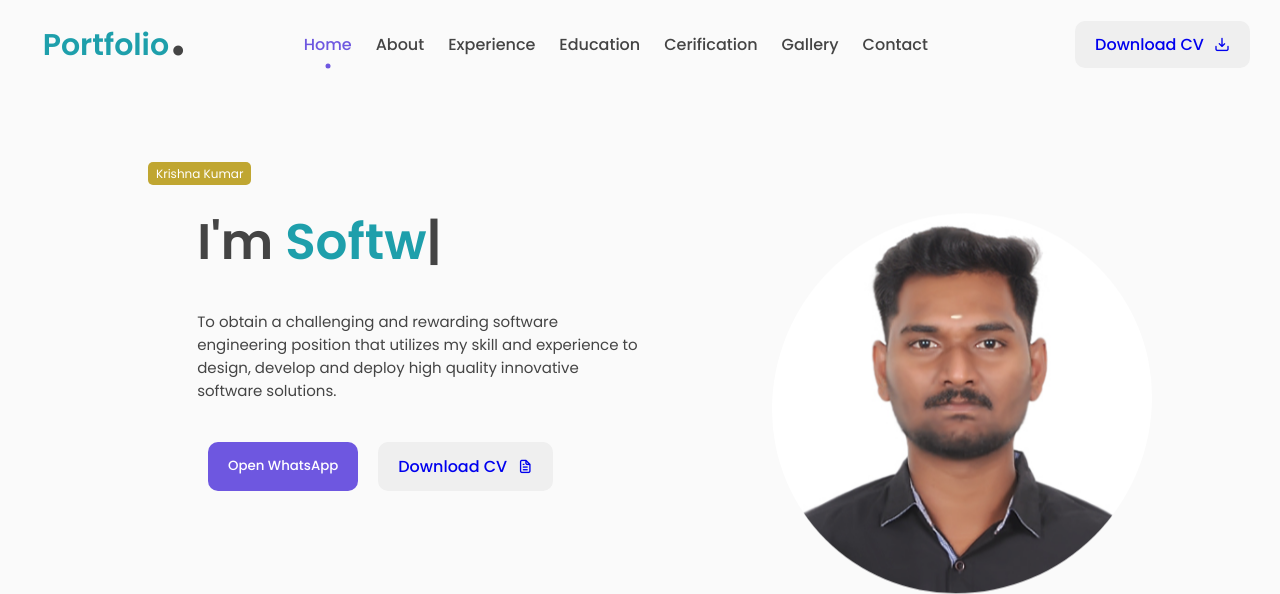
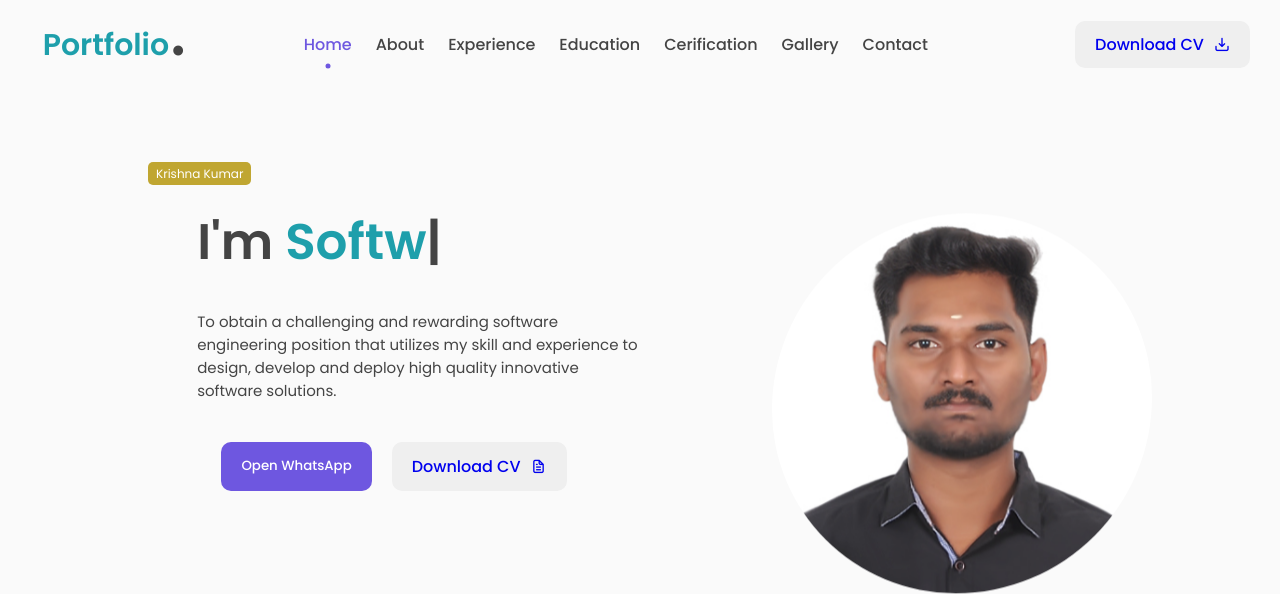
Before and after one commit to CoderSivasakthi/Krishna_Portfolio, a plain HTML site: page index.html in a window 1280 px wide. Shown: the top 594 px of the page. Drawn offline with nearby package versions, Linux system fonts and the light colour scheme.

Commit message:
css final updated

```diff
--- a/assets/css/style.css
+++ b/assets/css/style.css
@@ -206,7 +206,9 @@ nav {
 .featured-text-btn {
   display: flex;
   gap: 20px;
-  padding: 30px 60px;
+  padding: 30px 0px;
+  margin-left: auto;
+  margin-right: auto;
 }
 
 .featured-text-btn > .blue-btn {
```
